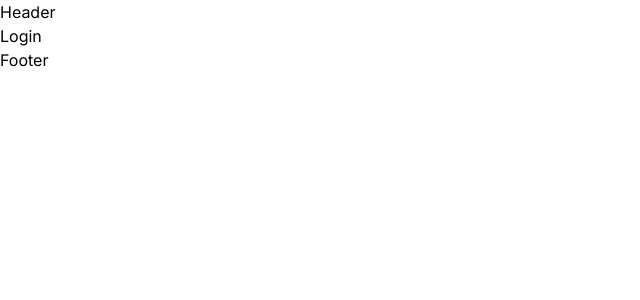
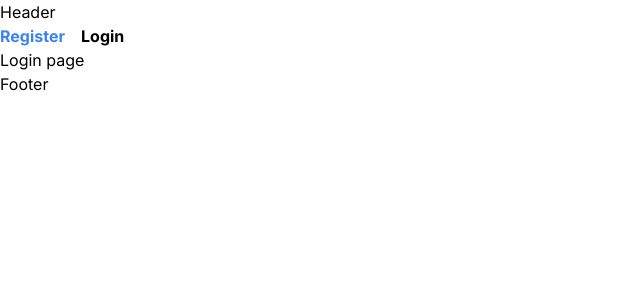
Before and after one commit to duong2604/nextjs-course, a Next.js app: page /login in a window 1280 px wide. Shown: the top 300 px of the page, without its empty margins (0-640 px from the left). Built offline with nearby package versions, Linux system fonts and the light colour scheme.

Commit message:
Add AuthLayout component for authentication pages

```diff
--- /dev/null
+++ b/src/app/(auth)/layout.tsx
@@ -0,0 +1,40 @@
+"use client";
+
+import React from "react";
+import { usePathname } from "next/navigation";
+import Link from "next/link";
+
+const paths = [
+  { name: "Register", href: "register" },
+  { name: "Login", href: "login" },
+];
+
+const AuthLayout = ({ children }: { children: React.ReactNode }) => {
+  const pathName = usePathname();
+
+  return (
+    <div>
+      {paths.map((path) => {
+        const isActive = pathName.startsWith(`/${path.href}`);
+
+        return (
+          <Link
+            key={path.name}
+            href={path.href}
+            className={`${
+              isActive
+                ? "text-black font-bold mr-4"
+                : "text-blue-500 font-bold mr-4"
+            }`}
+          >
+            {path.name}
+          </Link>
+        );
+      })}
+
+      {children}
+    </div>
+  );
+};
+
+export default AuthLayout;
--- a/src/app/(auth)/login/page.tsx
+++ b/src/app/(auth)/login/page.tsx
@@ -1,7 +1,7 @@
 import React from "react";
 
 const Login = () => {
-  return <div>Login</div>;
+  return <div>Login page</div>;
 };
 
 export default Login;
--- a/src/app/(auth)/register/page.tsx
+++ b/src/app/(auth)/register/page.tsx
@@ -1,7 +1,9 @@
+"use client";
+
 import React from "react";
 
 const Register = () => {
-  return <div>Register</div>;
+  return <div>Register page</div>;
 };
 
 export default Register;
--- /dev/null
+++ b/src/app/orders/page.tsx
@@ -0,0 +1,21 @@
+"use client";
+
+import React from "react";
+import { useRouter } from "next/navigation";
+
+const Orders = () => {
+  const router = useRouter();
+  const handleClick = () => {
+    console.log("Placed order");
+    router.push("/");
+  };
+
+  return (
+    <>
+      <h2>Your Orders</h2>
+      <button onClick={handleClick}>Place order</button>
+    </>
+  );
+};
+
+export default Orders;
```
